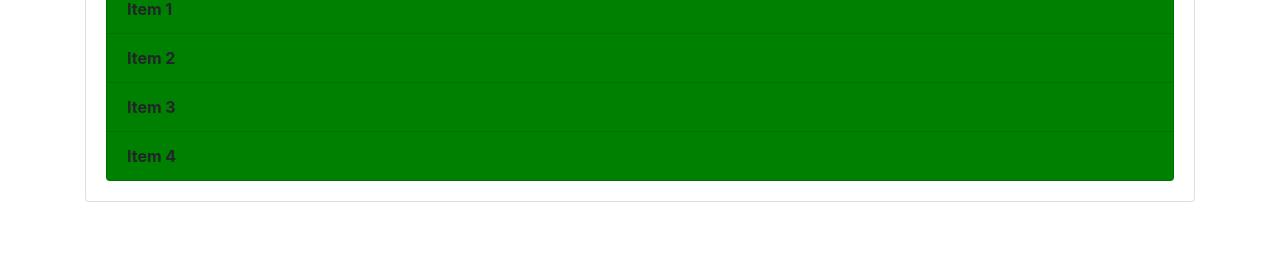
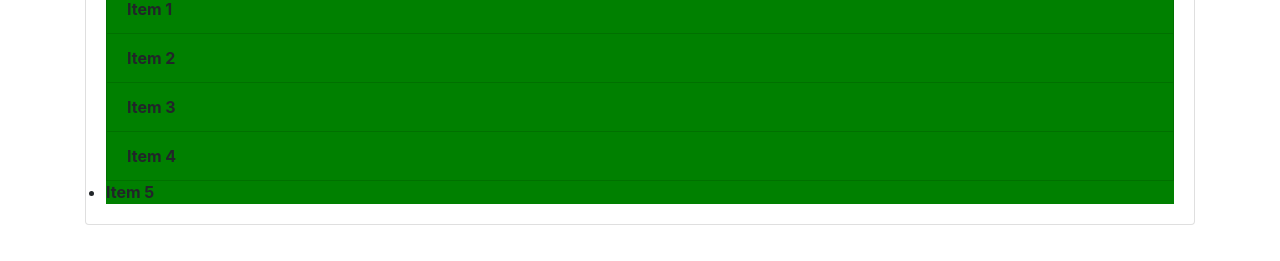
Before and after one commit to swapnilbhakare/sharpener-git-project, a plain HTML site: page index.html in a window 1280 px wide. Shown: the part 293-554 px from the top of the page. Drawn offline with nearby package versions, Linux system fonts and the light colour scheme.

Commit message:
new element added without same class and changed getelement by class to tag

```diff
--- a/app.js
+++ b/app.js
@@ -24,13 +24,24 @@ const header = document.getElementById("main-header");
 // headerTitle.innerHTML = "<h3>Hello</h3>";
 // header.style.borderBottom = "solid 3px #000";
 // Get Elements by class name
-const items = document.getElementsByClassName("list-group-item");
-console.log(items);
+// const items = document.getElementsByClassName("list-group-item");
+// console.log(items);
 // console.log(items[1]);
 // items[1].textContent = "Hello 2";
 // items[1].style.fontWeight = "bold";
 // items[1].style.color = "green";
-for (let i = 0; i < items.length; i++) {
-  items[i].style.fontWeight = "bold";
-  items[i].style.backgroundColor = "green";
+// for (let i = 0; i < items.length; i++) {
+//   items[i].style.fontWeight = "bold";
+//   items[i].style.backgroundColor = "green";
+// }
+
+const li = document.getElementsByTagName("li");
+console.log(li);
+// console.log(li[1]);
+// li[1].textContent = "Hello 2";
+// li[1].style.fontWeight = "bold";
+// li[1].style.color = "green";
+for (let i = 0; i < li.length; i++) {
+  li[i].style.fontWeight = "bold";
+  li[i].style.backgroundColor = "green";
 }
--- a/index.html
+++ b/index.html
@@ -29,6 +29,8 @@
                 <li class="list-group-item">Item 2</li>
                 <li class="list-group-item">Item 3</li>
                 <li class="list-group-item">Item 4</li>
+                <li>Item 5</li>
+
             </ul>
         </div>
     </div>
```
